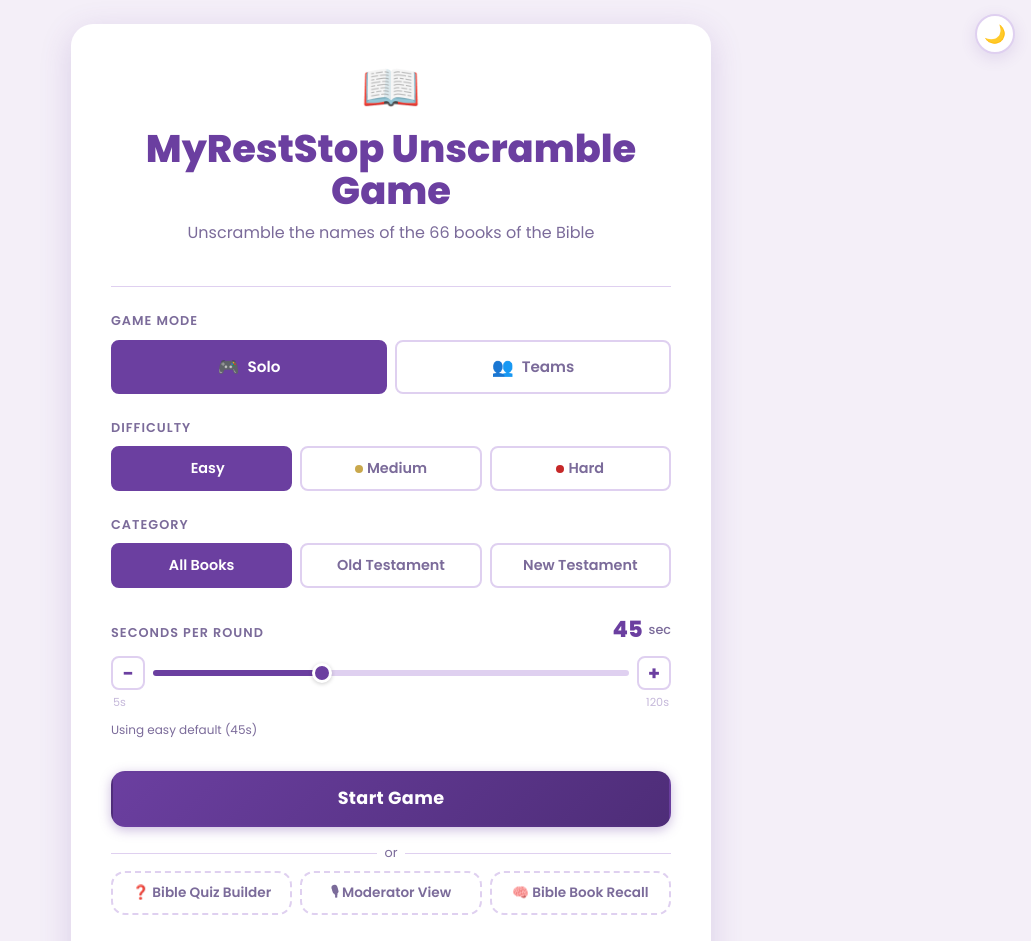
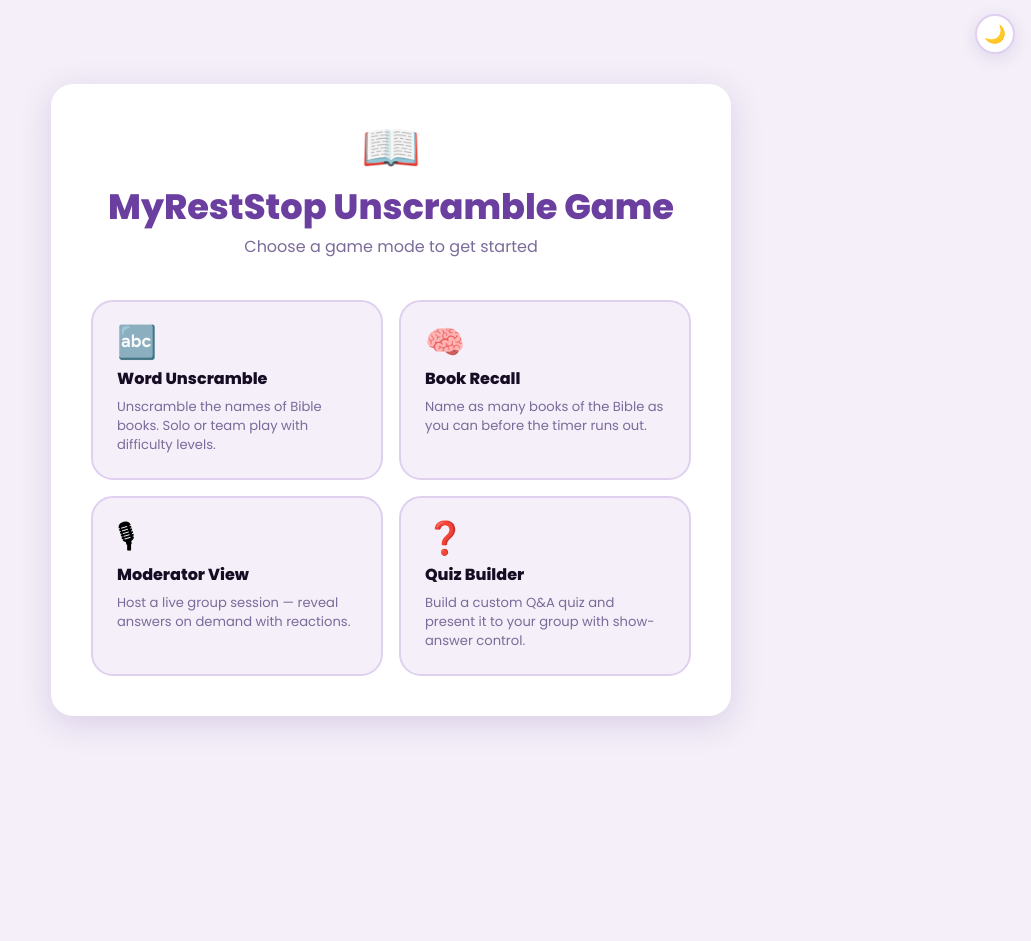
Before and after one commit to osx200/bible_scramble_game, a React (Vite) app: page / in a window 1280 px wide. Shown: the top 941 px of the page, without its empty margins (249-1280 px from the left). After the commit the page ends 800 px from the top, so only its background shows below. Built offline with nearby package versions, Linux system fonts and the light colour scheme.

Commit message:
outlook changed

```diff
--- a/src/components/Menu/Menu.jsx
+++ b/src/components/Menu/Menu.jsx
@@ -1,3 +1,4 @@
+import { useState } from 'react'
 import { useGame } from '../../context/GameContext.jsx'
 import { useAppMode } from '../../context/AppModeContext.jsx'
 import Button from '../shared/Button.jsx'
@@ -7,10 +8,46 @@ import CategorySelector from '../CategorySelector/CategorySelector.jsx'
 import TimerAdjuster from '../TimerAdjuster/TimerAdjuster.jsx'
 import styles from './Menu.module.css'
 
+const MODES = [
+  {
+    id: 'scramble',
+    emoji: '🔤',
+    title: 'Word Unscramble',
+    desc: 'Unscramble the names of Bible books. Solo or team play with difficulty levels.',
+  },
+  {
+    id: 'recall',
+    emoji: '🧠',
+    title: 'Book Recall',
+    desc: 'Name as many books of the Bible as you can before the timer runs out.',
+  },
+  {
+    id: 'moderator',
+    emoji: '🎙',
+    title: 'Moderator View',
+    desc: 'Host a live group session — reveal answers on demand with reactions.',
+  },
+  {
+    id: 'quiz',
+    emoji: '❓',
+    title: 'Quiz Builder',
+    desc: 'Build a custom Q&A quiz and present it to your group with show-answer control.',
+  },
+]
+
 export default function Menu() {
   const { state, dispatch } = useGame()
   const { setAppMode } = useAppMode()
   const { mode } = state
+  const [selected, setSelected] = useState(null)
+
+  function handleModeClick(id) {
+    if (id === 'scramble') {
+      setSelected('scramble')
+    } else {
+      setAppMode(id)
+    }
+  }
 
   function handleStart() {
     if (mode === 'teams') {
@@ -20,15 +57,14 @@ export default function Menu() {
     }
   }
 
+  if (selected === 'scramble') {
     return (
       <div className={styles.wrapper}>
         <div className={styles.card}>
           <div className={styles.header}>
-          <div className={styles.emoji}>📖</div>
-          <h1 className={styles.title}>MyRestStop Unscramble Game</h1>
-          <p className={styles.subtitle}>
-            Unscramble the names of the 66 books of the Bible
-          </p>
+            <div className={styles.emoji}>🔤</div>
+            <h1 className={styles.title}>Word Unscramble</h1>
+            <p className={styles.subtitle}>Unscramble the names of the 66 books of the Bible</p>
           </div>
 
           <div className={styles.divider} />
@@ -38,33 +74,42 @@ export default function Menu() {
           <CategorySelector />
           <TimerAdjuster />
 
-        <Button
-          full
-          size="lg"
-          className={styles.startBtn}
-          onClick={handleStart}
-        >
+          <Button full size="lg" className={styles.startBtn} onClick={handleStart}>
             {mode === 'teams' ? '👥 Set Up Teams →' : 'Start Game'}
           </Button>
 
-        <div className={styles.orDivider}>
-          <span>or</span>
-        </div>
-
-        <div className={styles.altLinks}>
-          <button className={styles.altLink} onClick={() => setAppMode('quiz')}>
-            ❓ Bible Quiz Builder
+          <button className={styles.backBtn} type="button" onClick={() => setSelected(null)}>
+            ← Back to Menu
           </button>
-          <button className={styles.altLink} onClick={() => setAppMode('moderator')}>
-            🎙 Moderator View
-          </button>
-          <button className={styles.altLink} onClick={() => setAppMode('recall')}>
-            🧠 Bible Book Recall
-          </button>
-        </div>
-
-        <p className={styles.footer}>10 rounds per game · New selection every time</p>
         </div>
       </div>
     )
   }
+
+  return (
+    <div className={styles.wrapper}>
+      <div className={`${styles.card} ${styles.modePickerCard}`}>
+        <div className={styles.header}>
+          <div className={styles.emoji}>📖</div>
+          <h1 className={styles.title}>MyRestStop Unscramble Game</h1>
+          <p className={styles.subtitle}>Choose a game mode to get started</p>
+        </div>
+
+        <div className={styles.modeGrid}>
+          {MODES.map(m => (
+            <button
+              key={m.id}
+              className={styles.modeCard}
+              onClick={() => handleModeClick(m.id)}
+              type="button"
+            >
+              <span className={styles.modeEmoji}>{m.emoji}</span>
+              <span className={styles.modeTitle}>{m.title}</span>
+              <span className={styles.modeDesc}>{m.desc}</span>
+            </button>
+          ))}
+        </div>
+      </div>
+    </div>
+  )
+}
--- a/src/components/Menu/Menu.module.css
+++ b/src/components/Menu/Menu.module.css
@@ -1,5 +1,6 @@
 .wrapper {
   min-height: 100vh;
+  min-height: 100dvh;
   display: flex;
   align-items: center;
   justify-content: center;
@@ -16,6 +17,11 @@
   animation: fadeSlideUp 0.4s ease both;
 }
 
+.modePickerCard {
+  max-width: 680px;
+}
+
+/* ── Header ── */
 .header {
   text-align: center;
   margin-bottom: var(--spacing-xl);
@@ -29,7 +35,7 @@
 
 .title {
   font-family: var(--font-display);
-  font-size: 2.4rem;
+  font-size: 2.2rem;
   font-weight: 800;
   color: var(--color-primary);
   line-height: 1.1;
@@ -47,61 +53,84 @@
   margin: var(--spacing-lg) 0;
 }
 
+/* ── Mode picker grid ── */
+.modeGrid {
+  display: grid;
+  grid-template-columns: 1fr 1fr;
+  gap: var(--spacing-md);
+}
+
+.modeCard {
+  display: flex;
+  flex-direction: column;
+  align-items: flex-start;
+  gap: 6px;
+  padding: var(--spacing-lg);
+  background: var(--color-bg);
+  border: 2px solid var(--color-border);
+  border-radius: var(--radius-lg);
+  cursor: pointer;
+  text-align: left;
+  transition: all var(--transition-fast);
+  font-family: var(--font-main);
+}
+
+.modeCard:hover {
+  border-color: var(--color-primary);
+  background: rgba(107, 63, 160, 0.04);
+  transform: translateY(-2px);
+  box-shadow: var(--shadow-md);
+}
+
+.modeEmoji {
+  font-size: 2rem;
+  line-height: 1;
+  margin-bottom: 2px;
+}
+
+.modeTitle {
+  font-size: 1rem;
+  font-weight: 800;
+  color: var(--color-text);
+  font-family: var(--font-display);
+}
+
+.modeDesc {
+  font-size: 0.82rem;
+  font-weight: 400;
+  color: var(--color-text-muted);
+  line-height: 1.45;
+}
+
+/* ── Scramble setup view ── */
 .startBtn {
   margin-top: var(--spacing-sm);
 }
 
-.orDivider {
-  display: flex;
-  align-items: center;
-  gap: var(--spacing-sm);
-  margin: var(--spacing-md) 0 var(--spacing-sm);
-  color: var(--color-text-muted);
-  font-size: 0.8rem;
-}
-
-.orDivider::before,
-.orDivider::after {
-  content: '';
-  flex: 1;
-  height: 1px;
-  background: var(--color-border);
-}
-
-.altLinks {
-  display: flex;
-  gap: 8px;
-}
-
-.altLink {
-  flex: 1;
-  padding: 11px 8px;
-  border: 2px dashed var(--color-border);
-  border-radius: var(--radius);
+.backBtn {
+  display: block;
+  width: 100%;
+  margin-top: var(--spacing-md);
+  padding: 10px;
+  border: 2px solid var(--color-border);
+  border-radius: var(--radius-sm);
   background: transparent;
   font-family: var(--font-main);
-  font-size: 0.85rem;
+  font-size: 0.88rem;
   font-weight: 600;
   color: var(--color-text-muted);
   cursor: pointer;
   transition: all var(--transition-fast);
   text-align: center;
-  line-height: 1.3;
 }
 
-.altLink:hover {
+.backBtn:hover {
   border-color: var(--color-primary);
   color: var(--color-primary);
   background: rgba(107, 63, 160, 0.05);
 }
 
-.footer {
-  margin-top: var(--spacing-lg);
-  text-align: center;
-  font-size: 0.8rem;
-  color: var(--color-text-light);
-}
-
+/* ── Mobile ── */
 @media (max-width: 700px) {
   .wrapper {
     padding: 12px;
@@ -114,10 +143,37 @@
   }
 
   .title {
-    font-size: 1.8rem;
+    font-size: 1.7rem;
   }
 
   .header {
     margin-bottom: var(--spacing-lg);
   }
+
+  .modeGrid {
+    grid-template-columns: 1fr 1fr;
+    gap: 10px;
+  }
+
+  .modeCard {
+    padding: var(--spacing-md);
+  }
+
+  .modeEmoji {
+    font-size: 1.6rem;
+  }
+
+  .modeTitle {
+    font-size: 0.9rem;
+  }
+
+  .modeDesc {
+    font-size: 0.78rem;
+  }
 }
+
+@media (max-width: 380px) {
+  .modeGrid {
+    grid-template-columns: 1fr;
+  }
+}
```
Also changed, not shown: 5 other files (tests, documents, lock files or other folders). Lines whose indentation alone changed are shown as unchanged.
